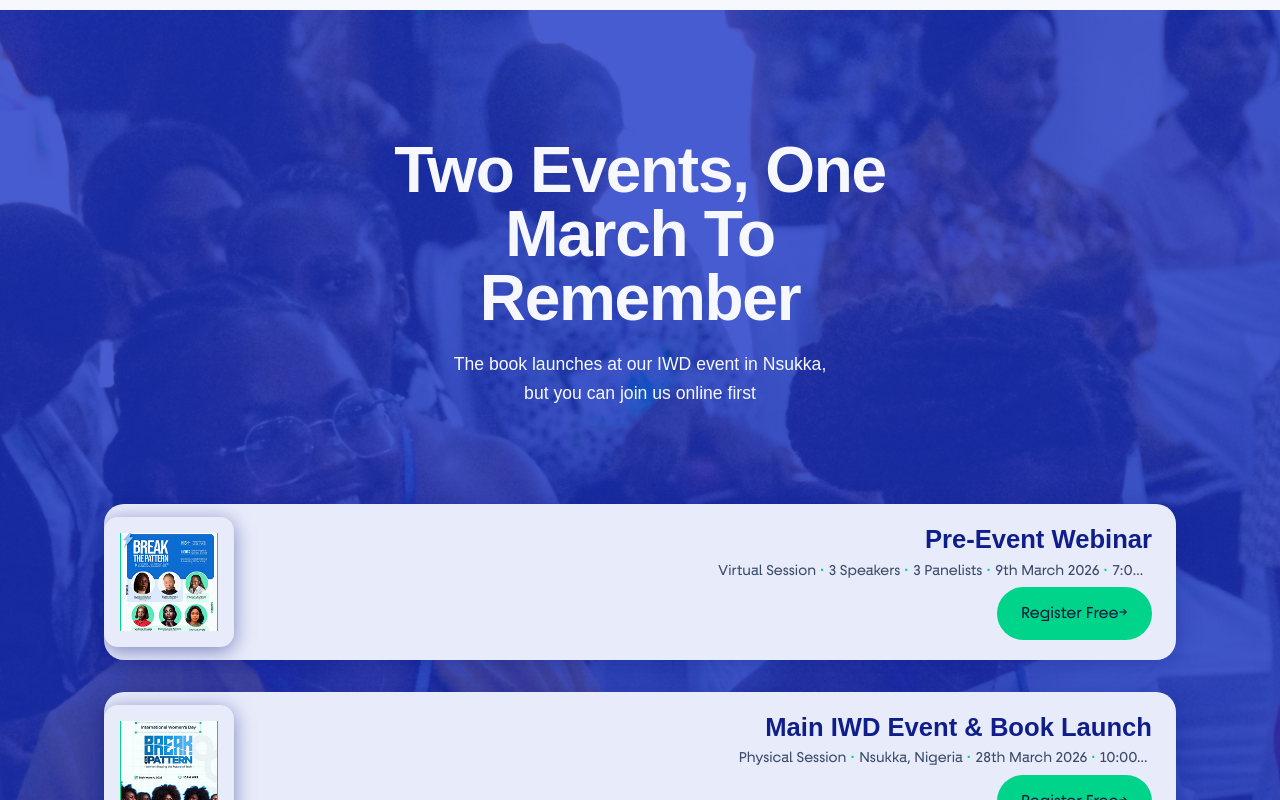
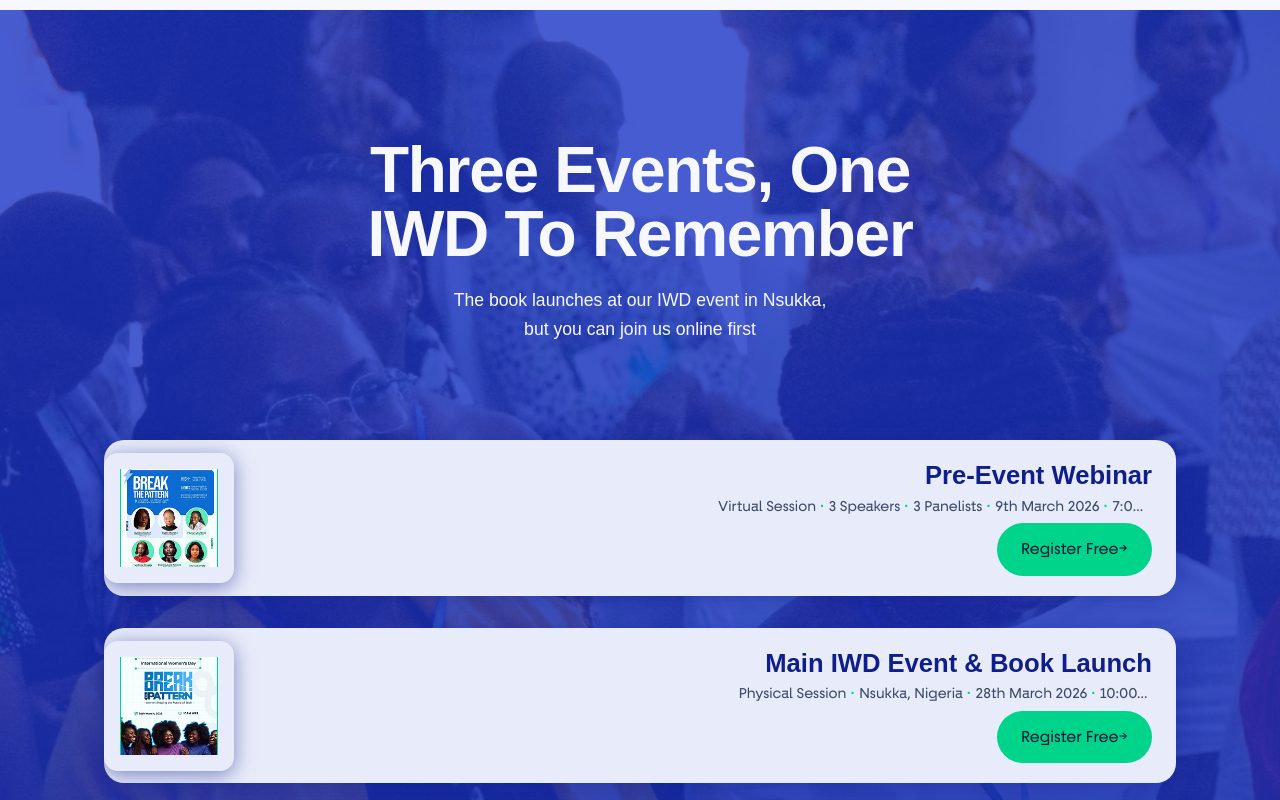
Before and after one commit to SamIfesi/Women-Techmakers, a React (Vite) app: page / in a window 1280 px wide. Shown: the part 3860-4660 px from the top of the page. Built offline with nearby package versions, Linux system fonts and the light colour scheme; a web font is replaced by a local one.

Commit message:
Updates event title to reflect three IWD events

```diff
--- a/src/components/Data/Data.js
+++ b/src/components/Data/Data.js
@@ -137,7 +137,7 @@ export const contributorsData = {
 
 export const eventsData = {
   section: {
-    title: 'Two Events, One March To Remember',
+    title: 'Three Events, One IWD To Remember',
     description:
       'The book launches at our IWD event in Nsukka, but you can join us online first',
   },
```
